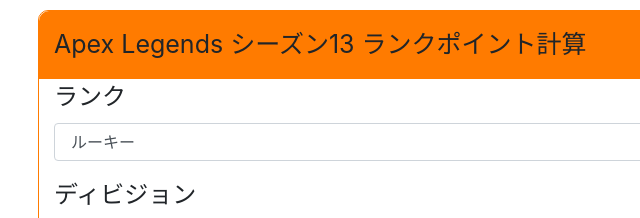
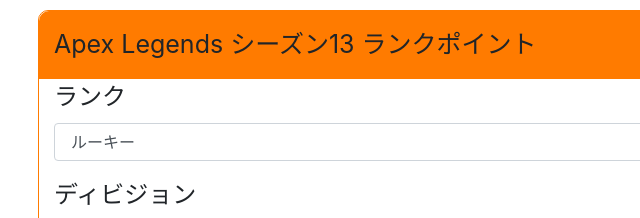
Before and after one commit to rinjugatla/ApexLegendsRankCalculator, a plain HTML site: page index.html in a window 1280 px wide. Shown: the top 218 px of the page, 32-672 px from the left. Drawn offline with nearby package versions, Linux system fonts and the light colour scheme.

Commit message:
タイトルを微修正

```diff
--- a/index.html
+++ b/index.html
@@ -5,7 +5,7 @@
     <base target="_top">
     <meta charset="utf-8">
     <meta name="viewport" content="width=device-width, initial-scale=1.0, maximum-scale=1.0">
-    <title>Apex Legends Rank Calculator</title>
+    <title>Apex Legends Season 13 Rank Calculator</title>
 
     <link rel="stylesheet" href="https://cdnjs.cloudflare.com/ajax/libs/normalize/8.0.1/normalize.min.css"
         integrity="sha512-NhSC1YmyruXifcj/KFRWoC561YpHpc5Jtzgvbuzx5VozKpWvQ+4nXhPdFgmx8xqexRcpAglTj9sIBWINXa8x5w=="
@@ -23,7 +23,7 @@
 <body>
     <div class="container">
         <div class="row header">
-            <span class="glyphicon glyphicon-log-in" aria-hidden="true">Apex Legends シーズン13 ランクポイント計算</span>
+            <span class="glyphicon glyphicon-log-in" aria-hidden="true">Apex Legends シーズン13 ランクポイント</span>
         </div>
         <fieldset class="form-group">
             <div class="form-group">
```
